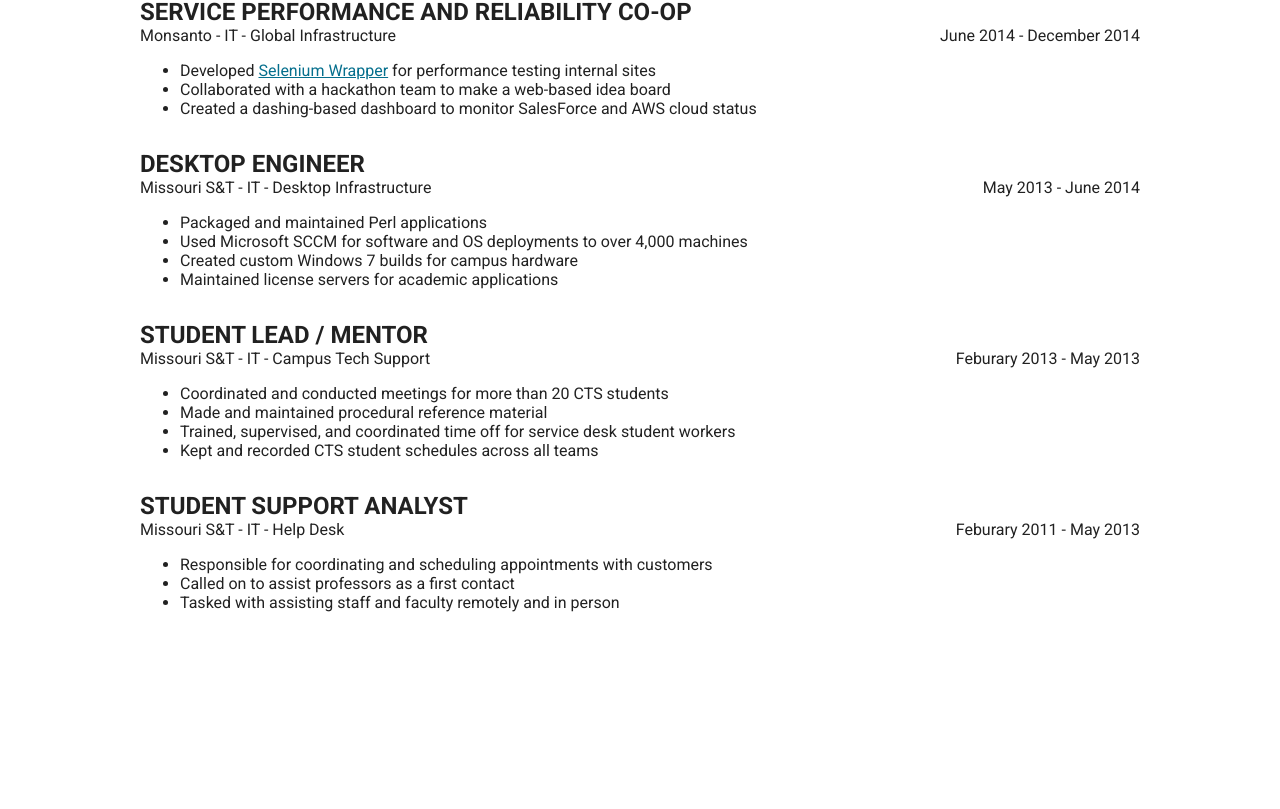
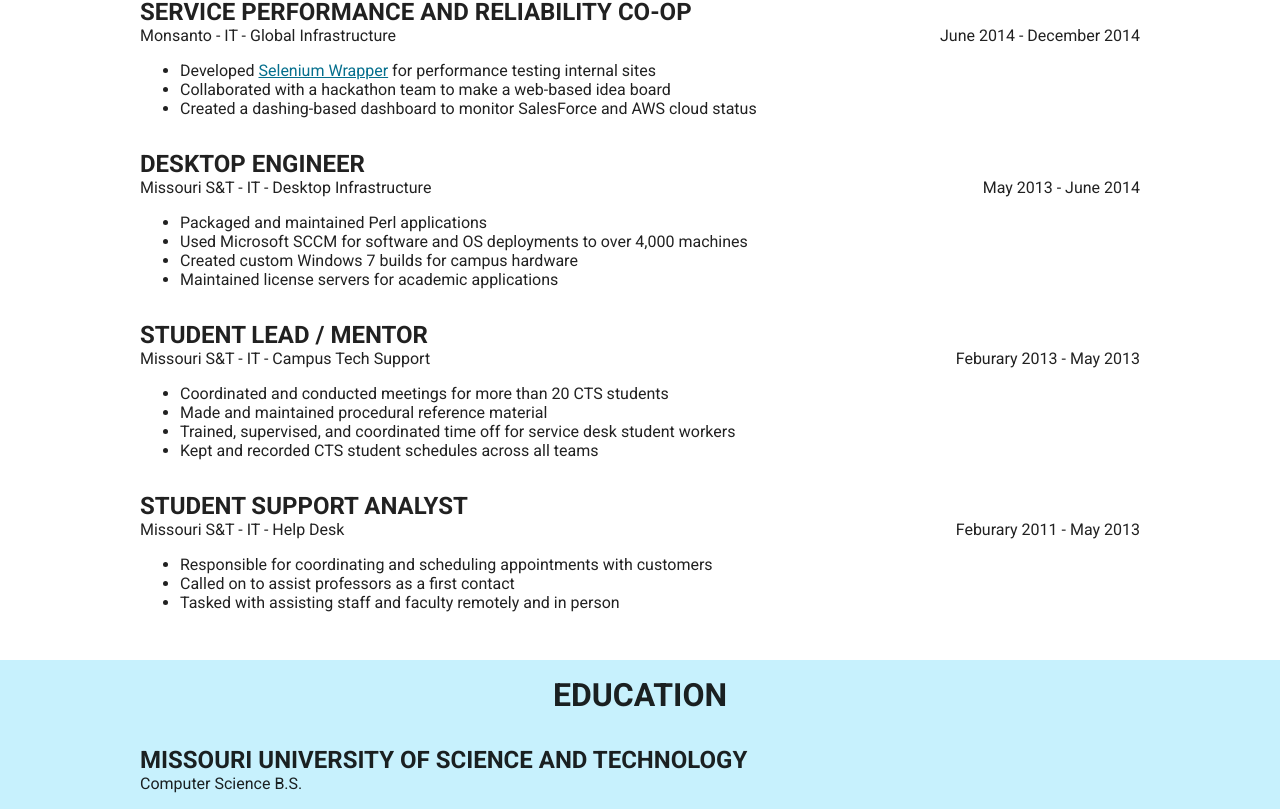
Before and after one commit to brhoades/brod.es, a React app: page / in a window 1280 px wide. Shown: the part 4190-4999 px from the top of the page. Before the commit the page ends 4850 px from the top, so only its background shows below. Built offline with nearby package versions, Linux system fonts and the light colour scheme.

Commit message:
Added education section

```diff
--- a/src/App.tsx
+++ b/src/App.tsx
@@ -6,6 +6,7 @@ import Layout from './components/Layout';
 import Experience from './components/sections/Experience.tsx';
 import Projects from './components/sections/Projects.tsx';
 import AboutMe from './components/sections/AboutMe.tsx';
+import Education from './components/sections/Education.tsx';
 
 const styles = require('./assets/less/typography.less');
 
@@ -20,6 +21,9 @@ const App = () => (
     <Block header="Experience">
       <Experience />
     </Block>
+    <Block header="Education">
+      <Education />
+    </Block>
   </Layout>
 );
 
--- /dev/null
+++ b/src/components/sections/Education.tsx
@@ -0,0 +1,16 @@
+import * as React from 'react';
+
+import ProjectSubsection from './ProjectSubsection';
+
+export default () => (
+  <div className="subsection">
+    <div className="title">
+      <div className="title-group">
+        <h2>Missouri University of Science and Technology</h2>
+      </div>
+    </div>
+    <div className="details">
+      Computer Science B.S.
+    </div>
+  </div>
+);
```
